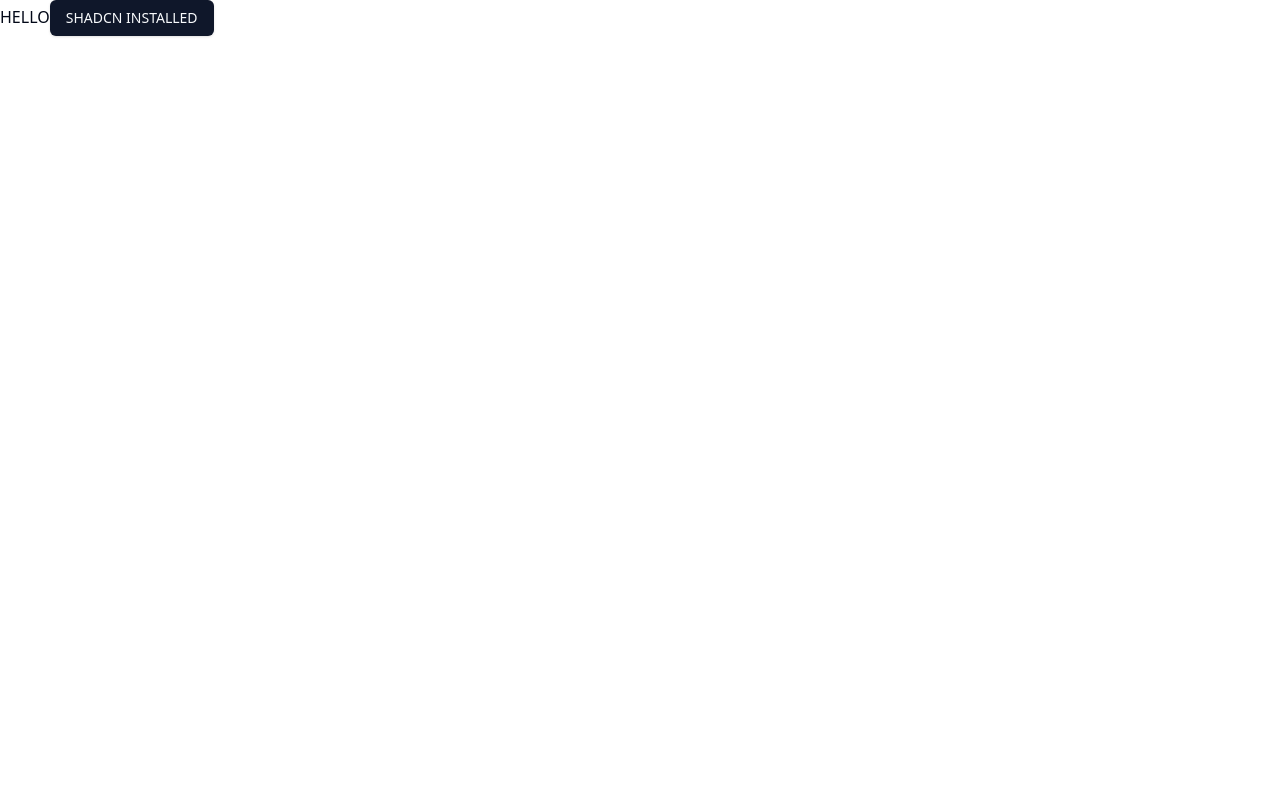
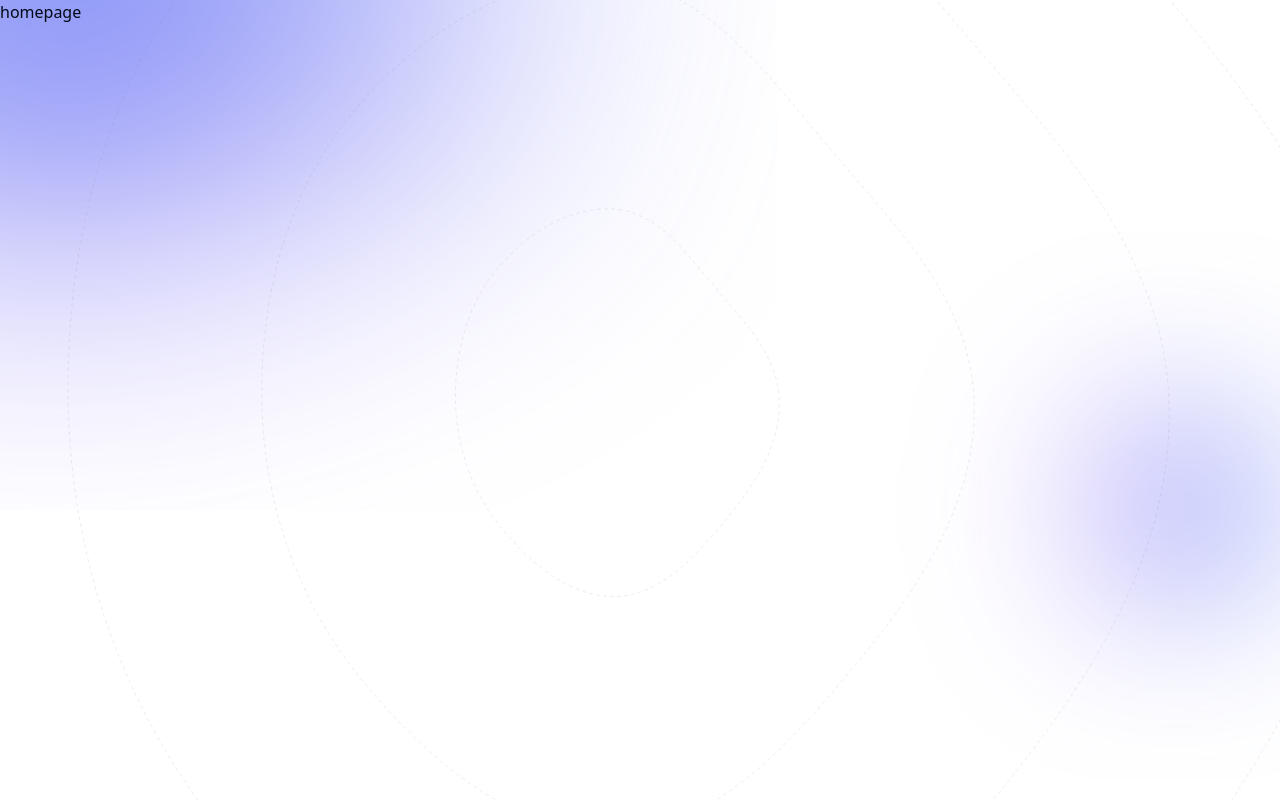
Before and after one commit to MhL5/Meta-Blog, a React (Vite) app in the folder frontend/: page / in a window 1280 px wide. Built offline with nearby package versions, Linux system fonts and the light colour scheme.

Commit message:
frontend:add bg svg pattern

```diff
--- a/frontend/src/App.tsx
+++ b/frontend/src/App.tsx
@@ -1,10 +1,6 @@
-import { Button } from "./components/ui/button";
+import { RouterProvider } from "react-router-dom";
+import { router } from "./router/router";
 
 export default function App() {
-  return (
-    <h1>
-      HELLO
-      <Button>SHADCN INSTALLED</Button>
-    </h1>
-  );
+  return <RouterProvider router={router} />;
 }
--- /dev/null
+++ b/frontend/src/components/layout/PageContainer.tsx
@@ -0,0 +1,31 @@
+import { PropsWithChildren } from "react";
+
+type DefaultPageContainerProps = PropsWithChildren<{ customWidth?: string }>;
+
+function PageContainer({
+  children,
+  customWidth = `100%`,
+}: DefaultPageContainerProps) {
+  return (
+    <div className="min-h-dvh">
+      <PageContainer.SvgPatternBackground customWidth={customWidth} />
+      {children}
+    </div>
+  );
+}
+
+function SvgPatternBackground({ customWidth = `100%` }) {
+  const customStyles = {
+    width: customWidth,
+  };
+
+  return (
+    <div
+      className={`svg-pattern-background || absolute left-1/2 top-1/2 -z-50 h-[100dvh] -translate-x-1/2 -translate-y-1/2`}
+      style={customStyles}
+    ></div>
+  );
+}
+
+PageContainer.SvgPatternBackground = SvgPatternBackground;
+export default PageContainer;
--- a/frontend/src/pages/Homepage.tsx
+++ b/frontend/src/pages/Homepage.tsx
@@ -1,7 +1,5 @@
+import PageContainer from "@/components/layout/PageContainer";
+
 export default function Homepage() {
-    return (
-        <>
-            homepage
-        </>
-    )
+  return <PageContainer>homepage</PageContainer>;
 }
--- a/frontend/src/styles/globalStyles.css
+++ b/frontend/src/styles/globalStyles.css
@@ -73,4 +73,7 @@
   body {
     @apply bg-background text-foreground;
   }
+  .svg-pattern-background {
+    @apply bg-cover bg-center bg-no-repeat [background-image:url("../assets/heroBackground.svg")];
   }
+}
```
Also changed, not shown: frontend/src/assets/heroBackground.svg (added). Lines whose indentation alone changed are shown as unchanged.
